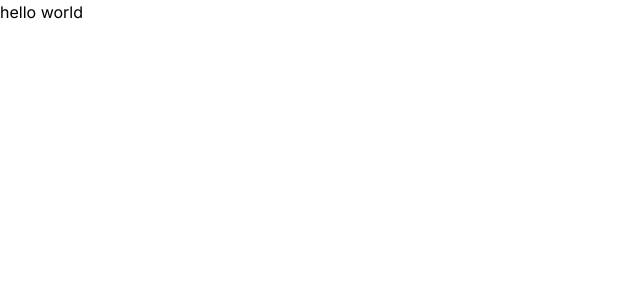
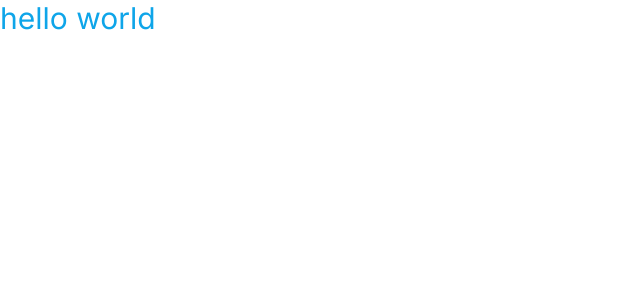
Before and after one commit to Precioussoul/Messenger_App, a Next.js app: page / in a window 1280 px wide. Shown: the top 300 px of the page, without its empty margins (0-640 px from the left). Built offline with nearby package versions, Linux system fonts and the light colour scheme.

Commit message:
feat: cleaning up, getting started

```diff
--- a/src/app/page.tsx
+++ b/src/app/page.tsx
@@ -1,3 +1,3 @@
 export default function Home() {
-  return <>hello world</>
+  return <div className='text-sky-500 text-3xl'>hello world</div>
 }
```
